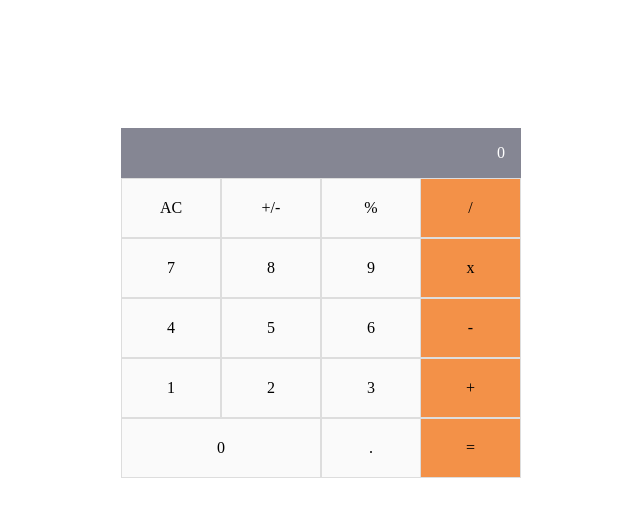
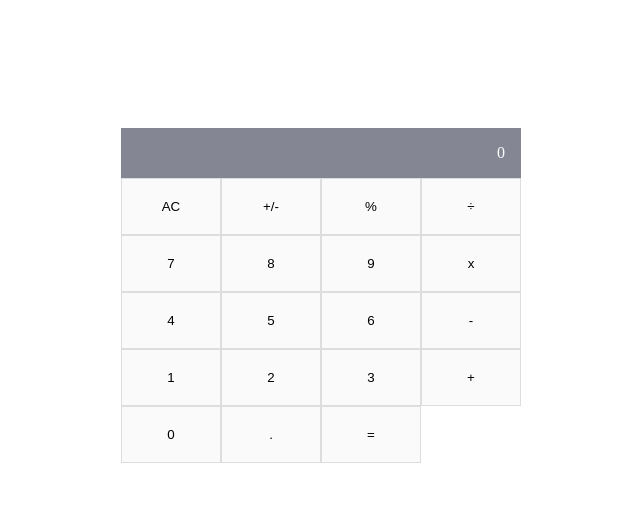
Before and after one commit to Felix45/math-magicians, a React (Create React App) app: page / in a window 1280 px wide. Shown: the top 516 px of the page, without its empty margins (319-959 px from the left). Built offline with nearby package versions, Linux system fonts and the light colour scheme.

Commit message:
Add calculator logic to calculator components

```diff
--- a/src/components/Button.js
+++ b/src/components/Button.js
@@ -8,15 +8,16 @@ class Button extends React.Component {
   }
 
   render() {
-    const { text } = this.props;
+    const { text, handleCalc } = this.props;
     return (
-      <span className="btn">{ text }</span>
+      <button className="btn" type="button" onClick={handleCalc}>{ text }</button>
     );
   }
 }
 
 Button.propTypes = {
   text: PropTypes.string.isRequired,
+  handleCalc: PropTypes.func.isRequired,
 };
 
 export default Button;
--- a/src/components/Calculator.js
+++ b/src/components/Calculator.js
@@ -2,28 +2,42 @@ import React from 'react';
 import Button from './Button';
 import Result from './Result';
 import calculate from '../logic/calculator';
-import operate from '../logic/operate';
 
 class Calculator extends React.Component {
   constructor(props) {
     super(props);
-    this.state = {};
+    this.state = {
+      total: 0,
+      next: '',
+      operation: '',
+    };
+
+    this.handleCalc = this.handleCalc.bind(this);
+  }
+
+  handleCalc(event) {
+    this.setState((state) => calculate(state, event.target.textContent));
   }
 
   render() {
     const buttons = [
-      'AC', '+/-', '%', '/',
+      'AC', '+/-', '%', '÷',
       '7', '8', '9', 'x',
       '4', '5', '6', '-',
       '1', '2', '3', '+',
       '0', '.', '=',
     ];
 
+    const { total, next, operation } = this.state;
     return (
       <div className="d-flex flex-column calculator">
-        <Result />
+        <Result total={total} next={next} operation={operation} />
         <div className="d-flex calculator-btns">
-          {buttons.map((text) => <Button key={text.toString()} text={text} />)}
+          {
+            buttons.map((text) => (
+              <Button key={text.toString()} text={text} handleCalc={this.handleCalc} />
+            ))
+          }
         </div>
       </div>
     );
--- a/src/components/Result.js
+++ b/src/components/Result.js
@@ -1,4 +1,5 @@
 import React from 'react';
+import PropTypes from 'prop-types';
 
 class Result extends React.Component {
   constructor(props) {
@@ -7,12 +8,26 @@ class Result extends React.Component {
   }
 
   render() {
+    const { total, next, operation } = this.props;
+    const result = `${total || operation || next ? `${total || ''} ${operation || ''} ${next || ''}` : 0}`;
     return (
       <div className="bg-dark d-flex flex-end p-1">
-        0
+        {result}
       </div>
     );
   }
 }
 
+Result.defaultProps = {
+  total: 0,
+  next: '',
+  operation: '',
+};
+
+Result.propTypes = {
+  total: PropTypes.number,
+  next: PropTypes.string,
+  operation: PropTypes.string,
+};
+
 export default Result;
```
